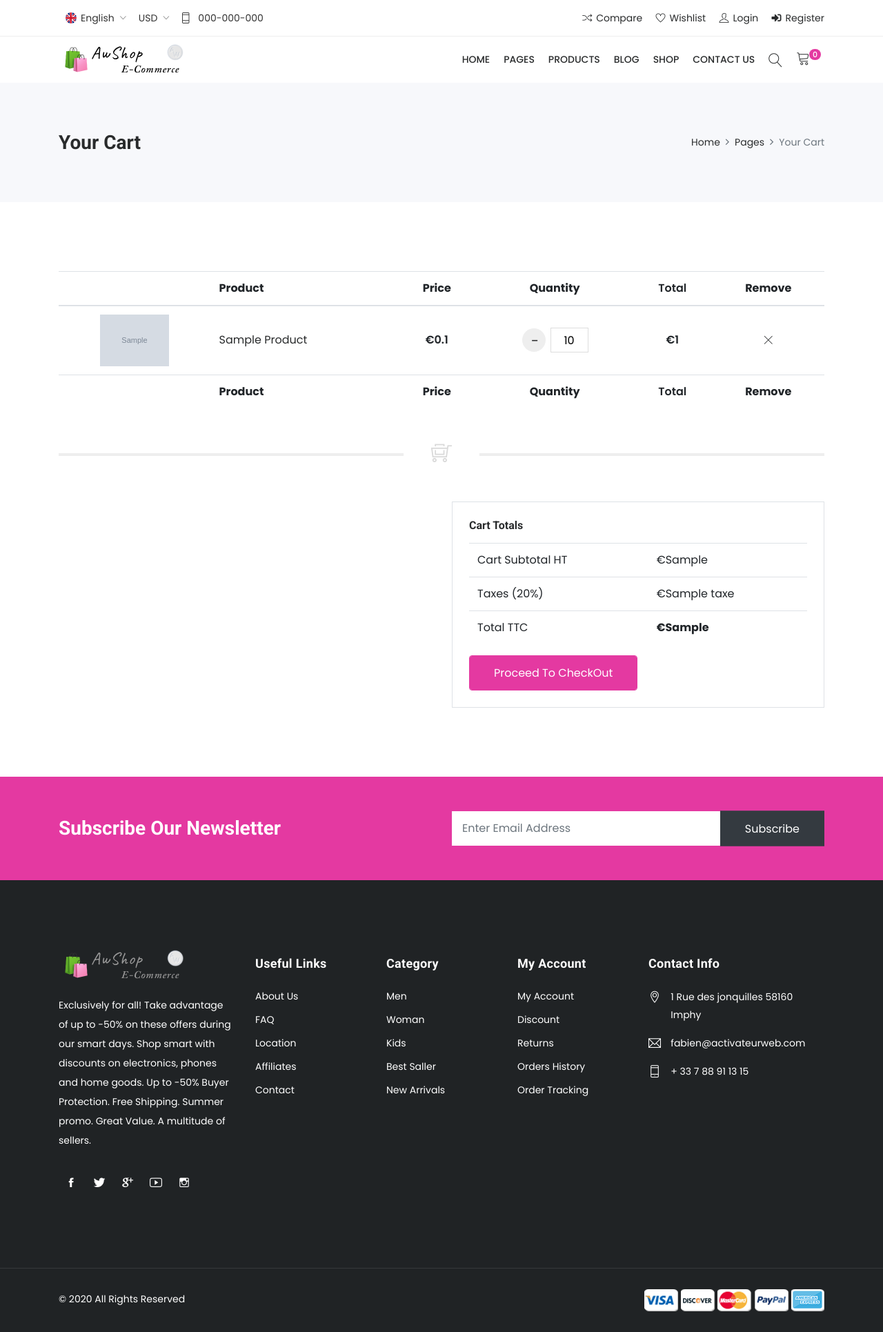
After one commit to FabRiviere/AwShop, a Symfony app: template templates/cart/index.html.twig in a window 1280 px wide. The commit adds this page. Shown: the whole page at 69% size. Run offline with Twig, Linux system fonts and the light colour scheme; the template is opened without the code that fills it: most values are stand-ins (such as "Sample title", 1, 10 or a date in 2020); grey boxes marked "Sample" are stand-in pictures; some libraries are stand-ins or nearby versions; some web fonts are replaced.

Commit message:
Création du service pour la gestion du panier avec utilisation d'une session utilisateur. Gestion de l'ajout au panier, des quantités de produits, des montants HT, et TTC, de la taxe, de la suppression d'un produit au panier, ou suppression du panier complet.Création du contrôleur CartController et intégration du service (injection de dépendances). Création du template de la page panier, et ajout du panier et de son contenu  dans le header du site. #20

```diff
--- a/templates/_partials/_header.html.twig
+++ b/templates/_partials/_header.html.twig
@@ -92,25 +92,56 @@
                             </form>
                         </div><div class="search_overlay"></div>
                     </li>
-                    <li class="dropdown cart_dropdown"><a class="nav-link cart_trigger" href="#" data-toggle="dropdown"><i class="linearicons-cart"></i><span class="cart_count">2</span></a>
+                    <li class="dropdown cart_dropdown">
+                        <a class="nav-link cart_trigger" href="#" data-toggle="dropdown">
+                            <i class="linearicons-cart"></i>
+                            <span class="cart_count">
+                                {% if app.session.get('cart') %}
+                                    {{ app.session.get('cartData').data.quantity_cart }}
+                                {% else %}
+                                    0
+                                {% endif %}
+                            </span>
+                        </a>
                         <div class="cart_box dropdown-menu dropdown-menu-right">
                             <ul class="cart_list">
-                                <li>
-                                    <a href="#" class="item_remove"><i class="ion-close"></i></a>
-                                    <a href="#"><img src="https://placehold.it/300" alt="cart_thumb1">Variable product 001</a>
-                                    <span class="cart_quantity"> 1 x <span class="cart_amount"> <span class="price_symbole">$</span></span>78.00</span>
-                                </li>
-                                <li>
-                                    <a href="#" class="item_remove"><i class="ion-close"></i></a>
-                                    <a href="#"><img src="https://placehold.it/300" alt="cart_thumb1">Variable product 001</a>
-                                    <span class="cart_quantity"> 1 x <span class="cart_amount"> <span class="price_symbole">$</span></span>78.00</span>
-                                </li>
-
+                                {% if app.session.get('cart') %}
+                                    {% for element in app.session.get('cartData').products %}
+                                        <li>
+                                            <a href="{{ path('app_cart_delete_all', {'id': element.product.id}) }}" class="item_remove">
+                                                <i class="ion-close"></i>
+                                            </a>
+                                            <a href="{{ path('app_product_details', {'slug': element.product.slug }) }}">
+                                                <img src="/assets/uploads/products/{{ element.product.image }}" alt="{{ element.product.name }}">
+                                                {{ element.product.name }}
+                                            </a>
+                                            <span class="cart_quantity"> {{ element.quantity }} x
+                                                <span class="cart_amount">
+                                                    <span class="price_symbole">€</span>
+                                                </span>
+                                                {{ element.product.price/100 }}
+                                            </span>
+                                        </li>
+                                    {% endfor %}
+                                </ul>
+                                    <div class="cart_footer">
+                                        <p class="cart_total">
+                                            <strong>Subtotal TTC :</strong>
+                                            <span class="cart_price">
+                                                <span class="price_symbole">€</span>
+                                            </span>
+                                           {{ app.session.get('cartData').data.subTotalTTC }}
+                                        </p>
+                                        <p class="cart_buttons">
+                                            <a href="{{ path('app_cart') }}" class="btn btn-fill-line rounded-0 view-cart">View Cart</a>
+                                            <a href="#" class="btn btn-fill-out rounded-0 checkout">Checkout</a>
+                                        </p>
+                                    </div>
+                                    {% else %}
+                                        <li>Your cart is empty</li>
+                                    </ul>
+                                {% endif %}
                             </ul>
-                            <div class="cart_footer">
-                                <p class="cart_total"><strong>Subtotal:</strong> <span class="cart_price"> <span class="price_symbole">$</span></span>159.00</p>
-                                <p class="cart_buttons"><a href="#" class="btn btn-fill-line rounded-0 view-cart">View Cart</a><a href="#" class="btn btn-fill-out rounded-0 checkout">Checkout</a></p>
-                            </div>
                         </div>
                     </li>
                 </ul>
--- a/templates/_partials/_product.html.twig
+++ b/templates/_partials/_product.html.twig
@@ -7,7 +7,7 @@
 			<div class="product_action_box">
 				<ul class="list_none pr_action_btn">
 					<li class="add-to-cart">
-						<a href="">
+						<a href="{{ path('app_cart_add', {'id': product.id}) }}">
 							<i class="icon-basket-loaded"></i>
 							Add To Cart</a>
 					</li>
@@ -31,7 +31,7 @@
 		</div>
 		<div class="product_info">
 			<h6 class="product_title">
-				<a href="">{{ product.name }}</a>
+				<a href="{{ path('app_product_details', {'slug': product.slug }) }}">{{ product.name }}</a>
 			</h6>
 			<div class="product_price">
 				<span class="price">${{ product.price/100 }}</span>
--- a/templates/_partials/_product_item.html.twig
+++ b/templates/_partials/_product_item.html.twig
@@ -7,7 +7,7 @@
 			<div class="product_action_box">
 				<ul class="list_none pr_action_btn">
 					<li class="add-to-cart">
-						<a href="">
+						<a href="{{ path('app_cart_add', {'id': product.id}) }}">
 							<i class="icon-basket-loaded"></i>
 							Add To Cart</a>
 					</li>
@@ -31,7 +31,7 @@
 		</div>
 		<div class="product_info">
 			<h6 class="product_title">
-				<a href="">{{ product.name }}</a>
+				<a href="{{ path('app_product_details', {'slug': product.slug }) }}">{{ product.name }}</a>
 			</h6>
 			<div class="product_price">
 				<span class="price">${{ product.price/100 }}</span>
--- /dev/null
+++ b/templates/cart/index.html.twig
@@ -0,0 +1,111 @@
+{% extends 'base.html.twig' %}
+
+{% block title %}Cart AwShop E-Commerce
+{% endblock %}
+
+{% block body %}
+	{{ include("_partials/_title_section.html.twig", { 'name': 'Your Cart' }) }}
+
+	<div class="section">
+		<div class="container">
+			<div class="row">
+				<div class="col-12">
+					<div class="table-responsive shop_cart_table">
+						<table class="table">
+							<thead>
+								<tr>
+									<th class="product-thumbnail">&nbsp;</th>
+									<th class="product-name">Product</th>
+									<th class="product-price">Price</th>
+									<th class="product-quantity">Quantity</th>
+									<th class="product-subtotal">Total</th>
+									<th class="product-remove">Remove</th>
+								</tr>
+							</thead>
+							<tbody>
+                                {% for element in cart.products %}
+                                    <tr>
+                                        <td class="product-thumbnail">
+                                            <a href="#"><img src="/assets/uploads/products/{{ element.product.image }}" alt="{{ element.product.name }}"></a>
+                                        </td>
+                                        <td class="product-name" data-title="Product">
+                                            <a href="{{ path('app_product_details', {'slug': element.product.slug }) }}">
+												{{ element.product.name }}
+											</a>
+                                        </td>
+                                        <td class="product-price" data-title="Price">€{{ element.product.price/100 }}</td>
+                                        <td class="product-quantity" data-title="Quantity">
+                                            <div class="quantity">
+                                                <a href="{{ path('app_cart_delete', {'id': element.product.id}) }}" type="button" value="-" class="minus">-</a>
+                                                <input type="text" name="quantity" value="{{ element.quantity }}" title="Qty" class="qty" size="4">
+												{% if element.quantity < element.product.quantity %}
+                                                	<a href="{{ path('app_cart_add', {'id': element.product.id}) }}" type="button" value="+" class="plus">+</a>
+												{% endif %}
+                                            </div>
+                                        </td>
+                                        <td class="product-subtotal" data-title="Total">€{{ element.quantity * element.product.price/100 }}</td>
+                                        <td class="product-remove" data-title="Remove">
+                                            <a href="{{ path('app_cart_delete_all', {'id': element.product.id}) }}">
+                                                <i class="ti-close"></i>
+                                            </a>
+                                        </td>
+                                    </tr>
+                                {% endfor %}
+							</tbody>
+							<tfoot>
+								<tr>
+									<th class="product-thumbnail">&nbsp;</th>
+									<th class="product-name">Product</th>
+									<th class="product-price">Price</th>
+									<th class="product-quantity">Quantity</th>
+									<th class="product-subtotal">Total</th>
+									<th class="product-remove">Remove</th>
+								</tr>
+							</tfoot>
+						</table>
+					</div>
+				</div>
+			</div>
+			<div class="row">
+				<div class="col-12">
+					<div class="medium_divider"></div>
+					<div class="divider center_icon">
+						<i class="ti-shopping-cart-full"></i>
+					</div>
+					<div class="medium_divider"></div>
+				</div>
+			</div>
+			<div class="row">
+				<div class="col-md-6"></div>
+				<div class="col-md-6">
+					<div class="border p-3 p-md-4">
+						<div class="heading_s1 mb-3">
+							<h6>Cart Totals</h6>
+						</div>
+						<div class="table-responsive">
+							<table class="table">
+								<tbody>
+									<tr>
+										<td class="cart_total_label">Cart Subtotal HT</td>
+										<td class="cart_total_amount">€{{ cart.data.subTotalHT }}</td>
+									</tr>
+									<tr>
+										<td class="cart_total_label">Taxes (20%)</td>
+										<td class="cart_total_amount">€{{ cart.data.Taxe }}</td>
+									</tr>
+									<tr>
+										<td class="cart_total_label">Total TTC</td>
+										<td class="cart_total_amount">
+											<strong>€{{ cart.data.subTotalTTC  }}</strong>
+										</td>
+									</tr>
+								</tbody>
+							</table>
+						</div>
+						<a href="#" class="btn btn-fill-out">Proceed To CheckOut</a>
+					</div>
+				</div>
+			</div>
+		</div>
+	</div>
+{% endblock %}
--- a/templates/home/single_product.html.twig
+++ b/templates/home/single_product.html.twig
@@ -52,7 +52,10 @@
                     <div class="cart_extra">
 
                         <div class="cart_btn">
-                            <button class="btn btn-fill-out btn-addtocart" type="button"><i class="icon-basket-loaded"></i> Add to cart</button>
+                            <a href="{{ path('app_cart_add', {'id': product.id}) }}" class="btn btn-fill-out btn-addtocart" type="button">
+                                <i class="icon-basket-loaded"></i>
+                                Add to cart
+                            </a>
                             <a class="add_compare" href="#"><i class="icon-shuffle"></i></a>
                             <a class="add_wishlist" href="#"><i class="icon-heart"></i></a>
                         </div>
```
Also changed, not shown: src/Controller/Cart/CartController.php (added, +53 -0 lines), src/Service/CartService.php (added, +115 -0 lines).
